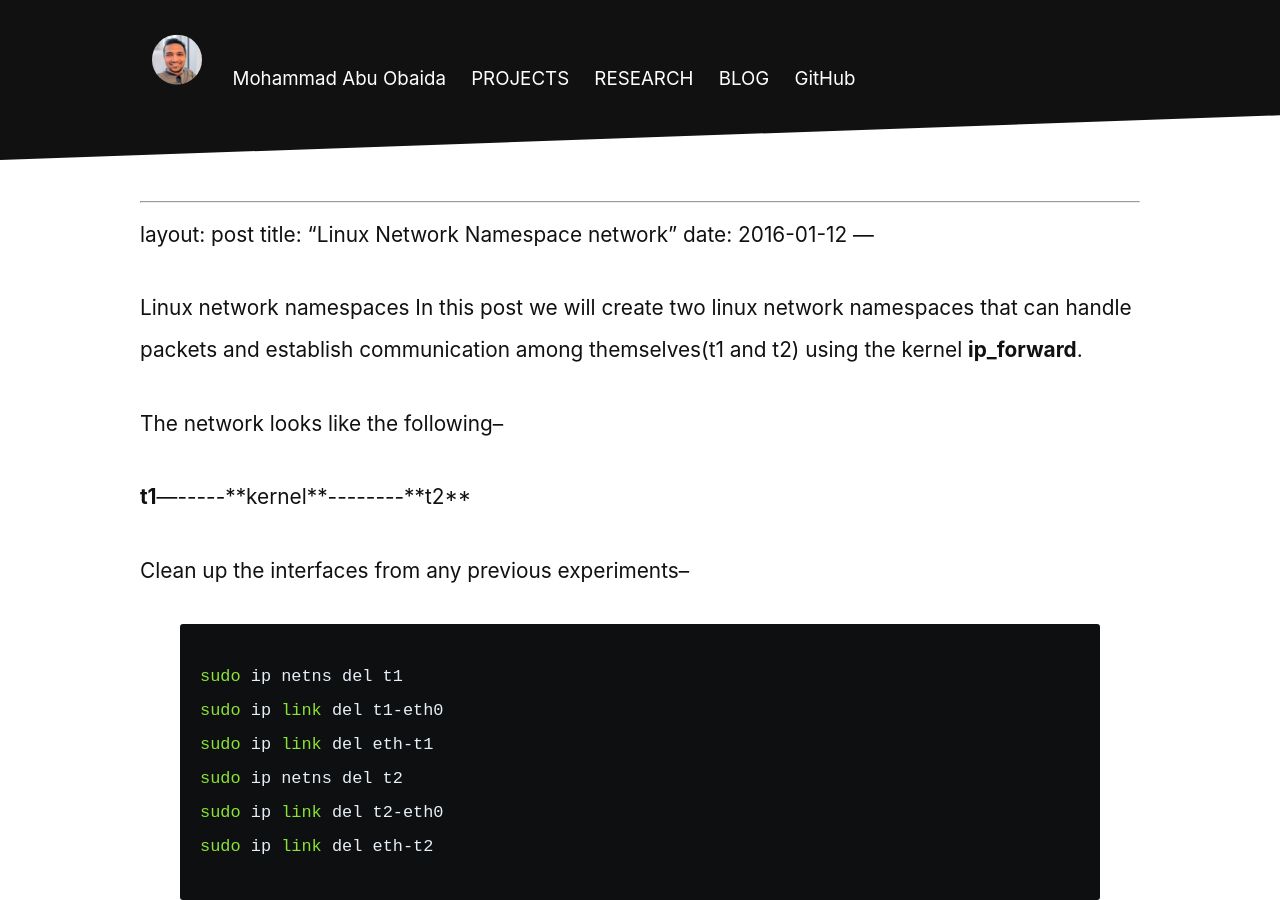
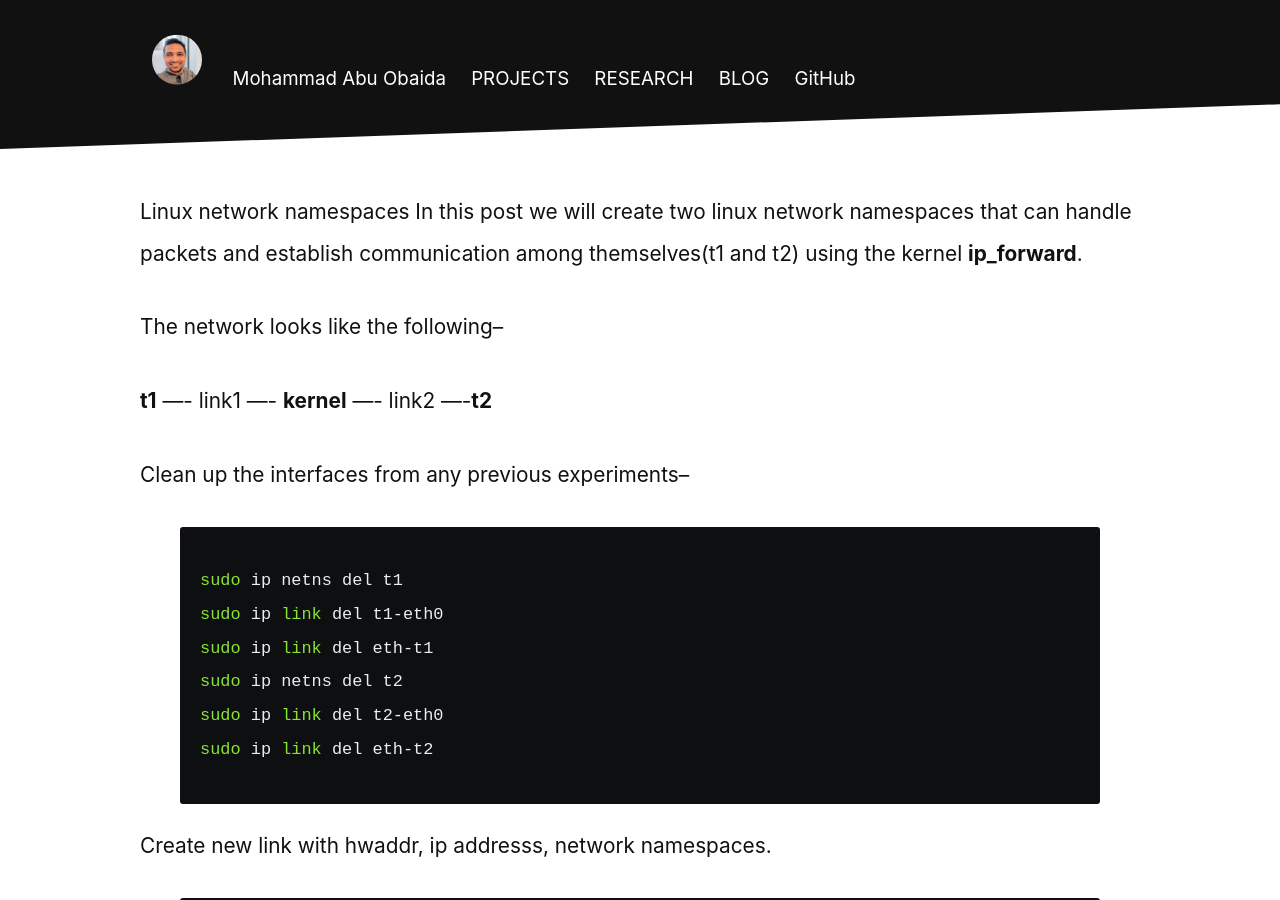
Before and after one commit to summonersRift/summonersrift.github.io, a Jekyll site: the page built from _posts/2016-01-12-linux-network-namespace-link.md, in a window 1280 px wide and 900 px high. Built offline with Jekyll 4.4.1, drawn with Linux system fonts in a browser that asks for light colours; nearby versions of some CDN libraries; our own code applies the rules of GitHub Pages for plain Markdown files.

Commit message:
netns post update

```diff
--- a/_posts/2016-01-12-linux-network-namespace-link.md
+++ b/_posts/2016-01-12-linux-network-namespace-link.md
@@ -1,10 +1,5 @@
 ---
 published: true
----
----
-layout: post
-title:  "Linux Network Namespace network"
-date:   2016-01-12
 ---
 
 Linux network namespaces
@@ -13,7 +8,7 @@ In this post we will create two linux network namespaces that can handle packets
 
 The network looks like the following--
 
-  **t1**----<link1>----**kernel**----<link2>----**t2**
+  **t1** ---- link1 ---- **kernel** ---- link2 ----**t2**
 
 
 Clean up the interfaces from any previous experiments--
```
